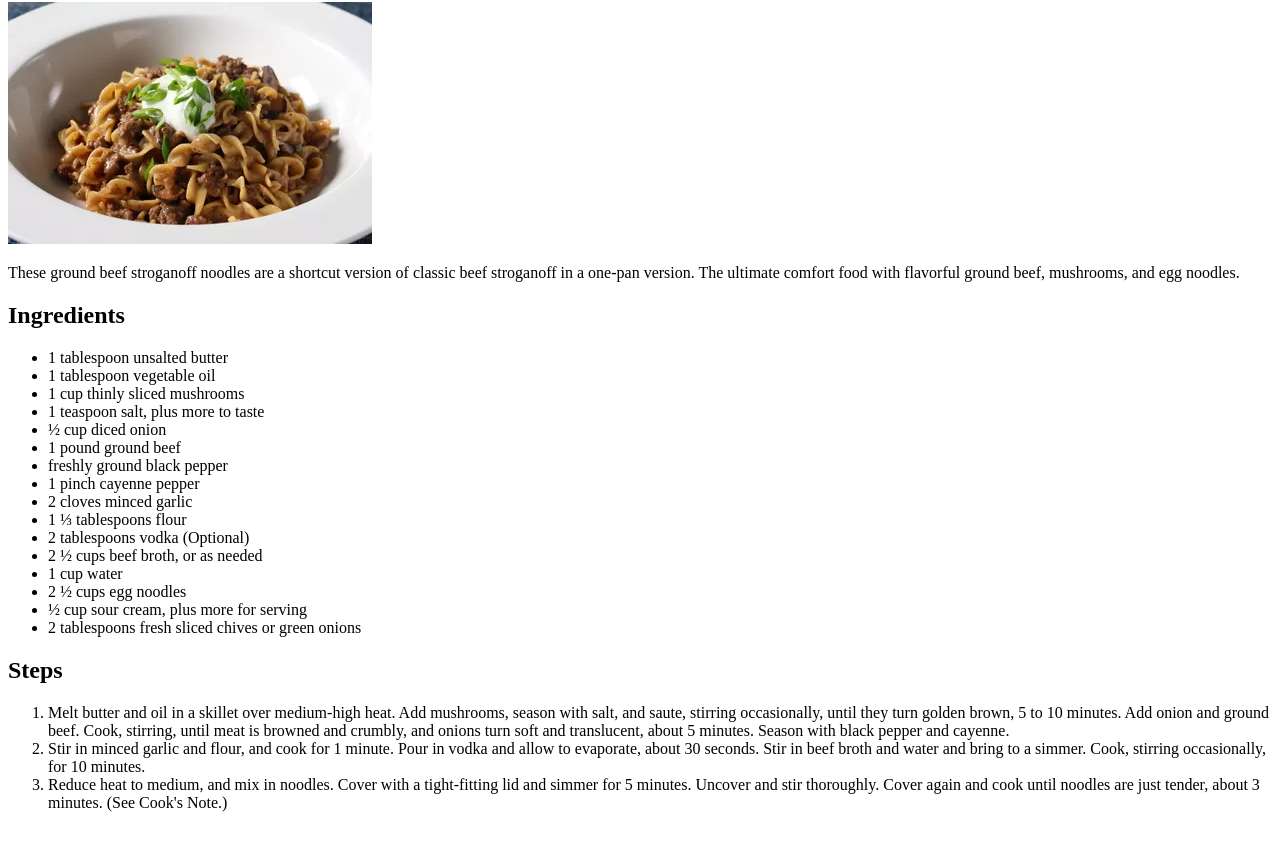
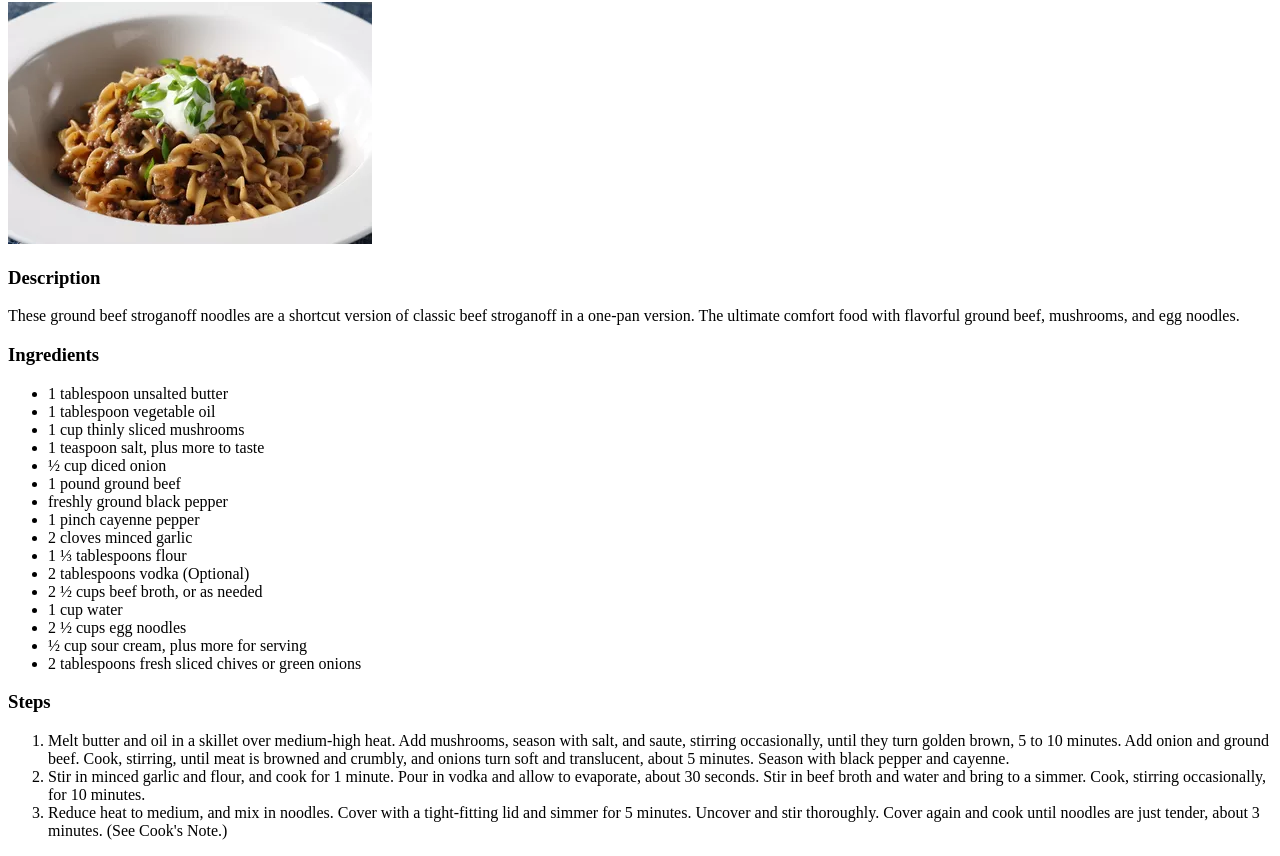
Before and after one commit to HasanMaaraj/odin-recipes, a plain HTML site: page recipes/noodles.html in a window 1280 px wide. Shown: the part 78-934 px from the top of the page. Before the commit the page ends 906 px from the top, so only its background shows below. Drawn offline with Linux system fonts and the light colour scheme.

Commit message:
Edit headings
-The Description heading was not added so it was added in this commit
-All the headings except the main heading in each page were changed from
<h2> to <h3>

```diff
--- a/recipes/noodles.html
+++ b/recipes/noodles.html
@@ -7,8 +7,9 @@
 <body>
     <h1>Ground Beef Stroganoff Noodles</h1>
     <img src="../images/noodles.webp" alt="Noodles">
+    <h3>Description</h3>
     <p>These ground beef stroganoff noodles are a shortcut version of classic beef stroganoff in a one-pan version. The ultimate comfort food with flavorful ground beef, mushrooms, and egg noodles.</p>
-    <h2>Ingredients</h2>
+    <h3>Ingredients</h3>
     <ul>
         <li>1 tablespoon unsalted butter</li>
         <li>1 tablespoon vegetable oil</li>
@@ -27,7 +28,7 @@
         <li>½ cup sour cream, plus more for serving</li>
         <li>2 tablespoons fresh sliced chives or green onions</li>
     </ul>
-    <h2>Steps</h2>
+    <h3>Steps</h3>
     <ol>
         <li>Melt butter and oil in a skillet over medium-high heat. Add mushrooms, season with salt, and saute, stirring occasionally, until they turn golden brown, 5 to 10 minutes. Add onion and ground beef. Cook, stirring, until meat is browned and crumbly, and onions turn soft and translucent, about 5 minutes. Season with black pepper and cayenne.</li>
         <li>Stir in minced garlic and flour, and cook for 1 minute. Pour in vodka and allow to evaporate, about 30 seconds. Stir in beef broth and water and bring to a simmer. Cook, stirring occasionally, for 10 minutes.</li>
```
Also changed, not shown: recipes/pasta.html (+3 -2 lines), recipes/quinoa.html (+3 -2 lines).
